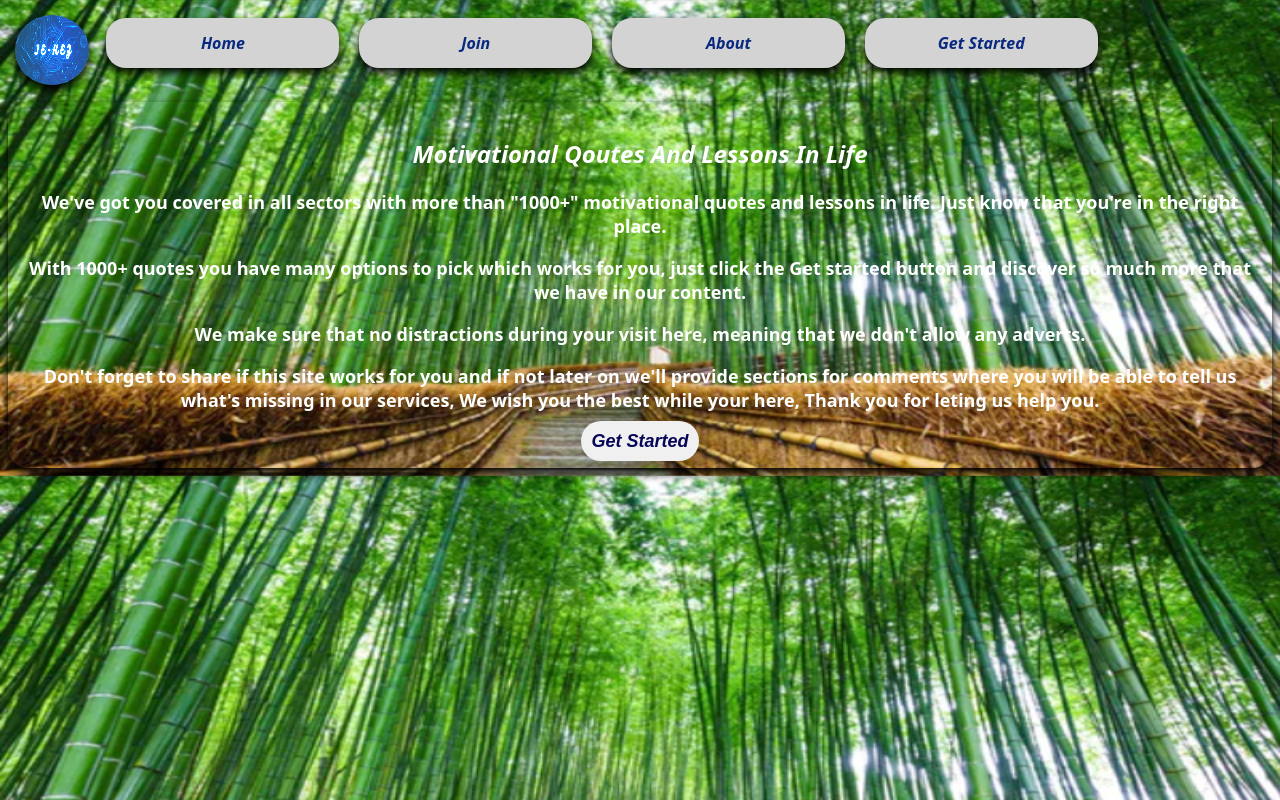
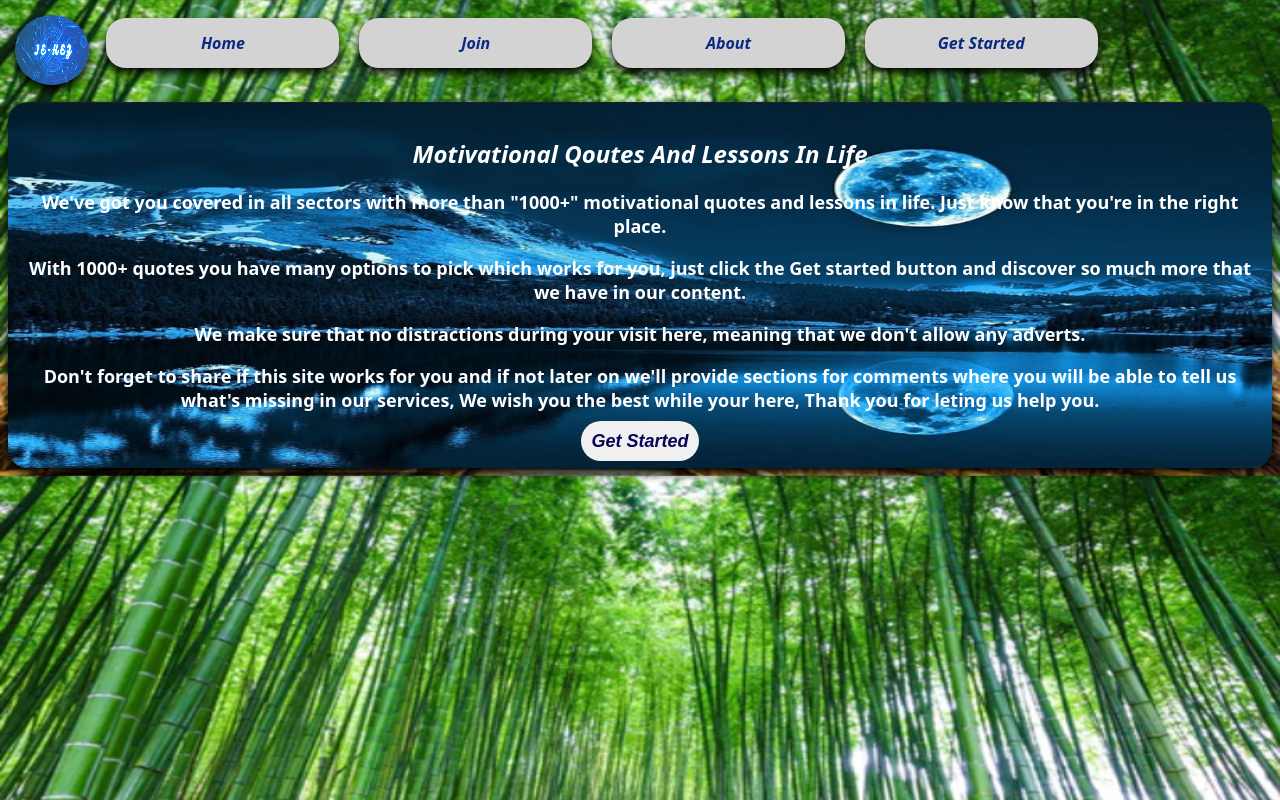
Before and after one commit to Je-Hez/motivational-quotes, a plain HTML site: page index.html in a window 1280 px wide. Drawn offline with Linux system fonts and the light colour scheme.

Commit message:
Update index.html

```diff
--- a/index.html
+++ b/index.html
@@ -9,7 +9,7 @@
 </head>
 <body style="background-image: url('china.png'); background-size: 100% 100%;">
     <iframe src="nav.html" width="100%" frameborder="0"></iframe>
-    <div style="background-image: url('images/bluemoon.png'); background-size: 100% 100%;">
+    <div style="background-image: url('bluemoon.png'); background-size: 100% 100%;">
     <h2>Motivational Qoutes And Lessons In Life</h2>
     <p>We've got you covered in all sectors with more than "1000+" motivational quotes and
         lessons in life. Just know that you're in the right place.
```
